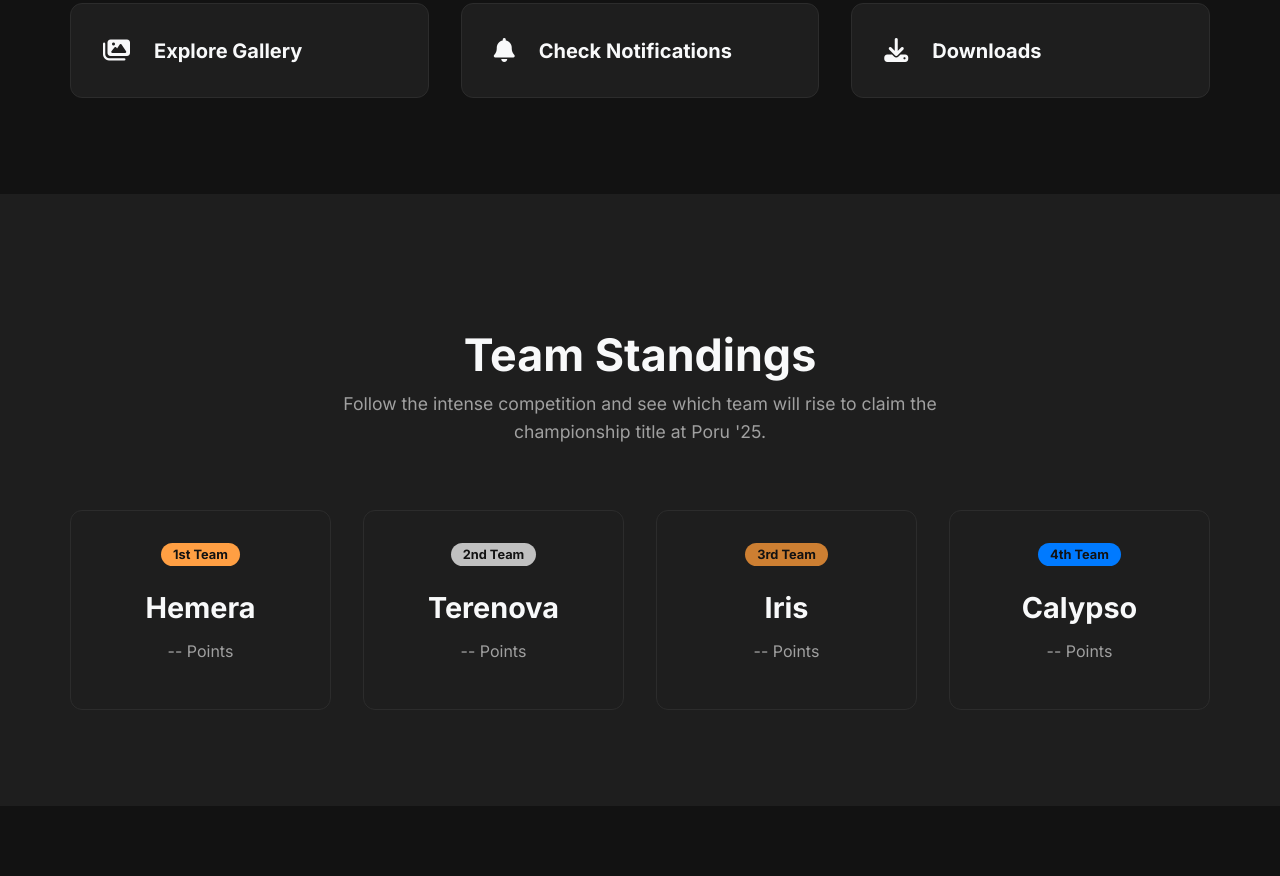
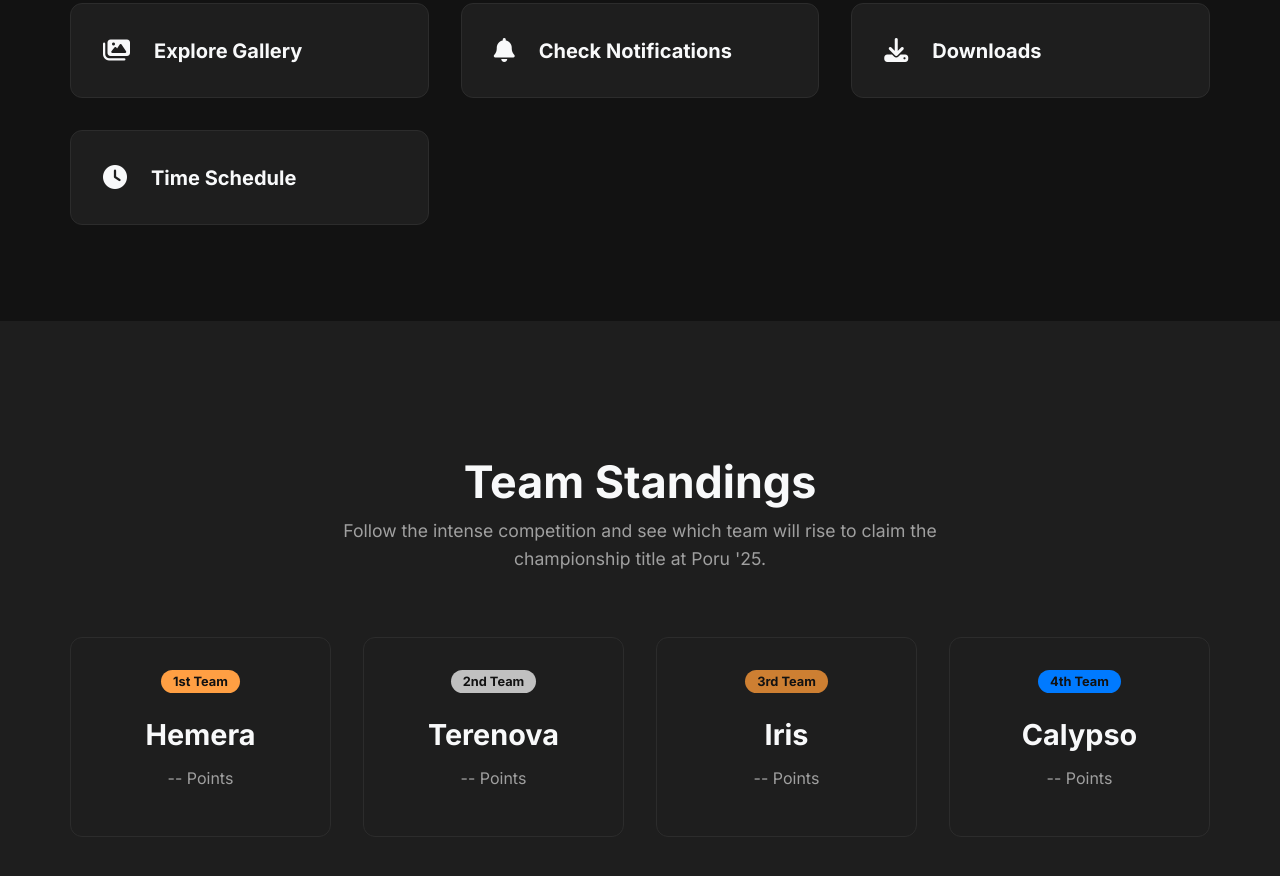
Before and after one commit to Nazimcp-git/fest-2025, a plain HTML site: page index.html in a window 1280 px wide. Shown: the part 1794-2670 px from the top of the page. Drawn offline with Linux system fonts and the light colour scheme.

Commit message:
Update index.html

```diff
--- a/index.html
+++ b/index.html
@@ -497,6 +497,7 @@ body::before {
                 <a href="/gallery/" class="action-card"><div class="action-icon"><i class="fas fa-images"></i></div><h3>Explore Gallery</h3></a>
                 <a href="/notifications/" class="action-card"><div class="action-icon"><i class="fas fa-bell"></i></div><h3>Check Notifications</h3></a>
                 <a href="/downloads/" class="action-card"><div class="action-icon"><i class="fas fa-download"></i></div><h3>Downloads</h3></a>
+              <a href="/tt/" class="action-card"><div class="action-icon"><i class="fas fa-clock"></i></div><h3>Time Schedule</h3></a>
             </div>
         </div>
     </section>
```
